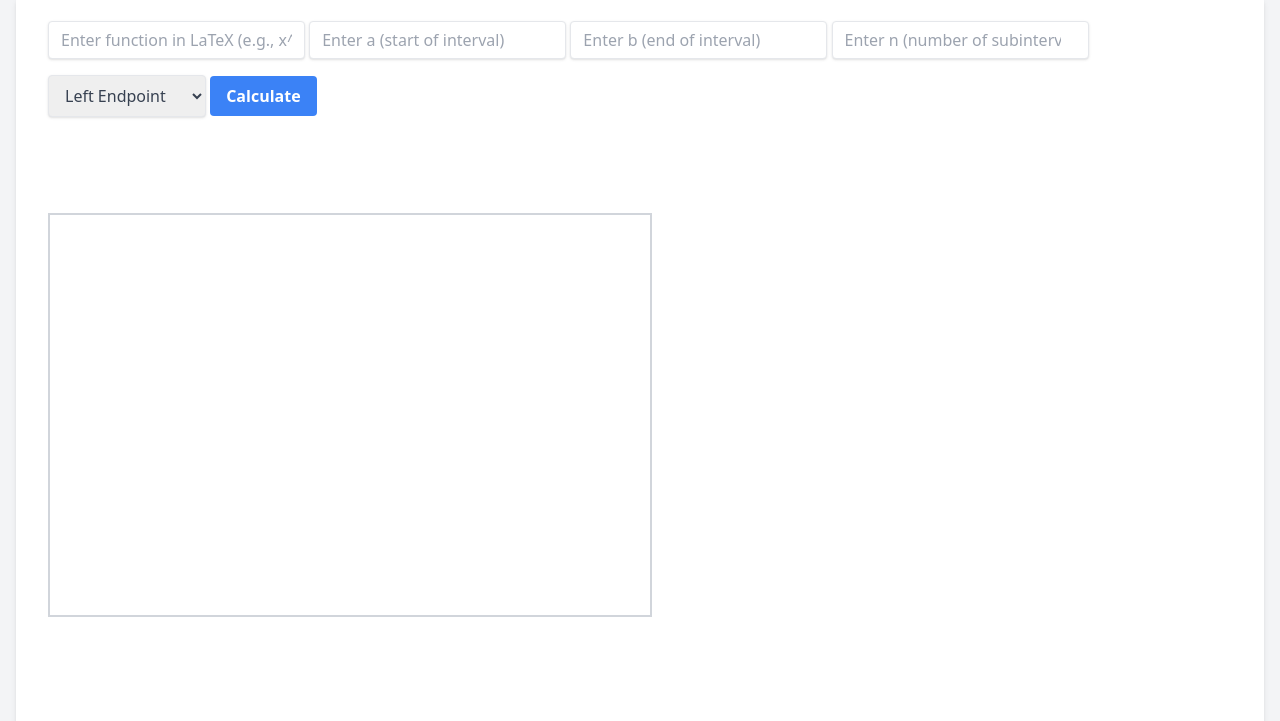
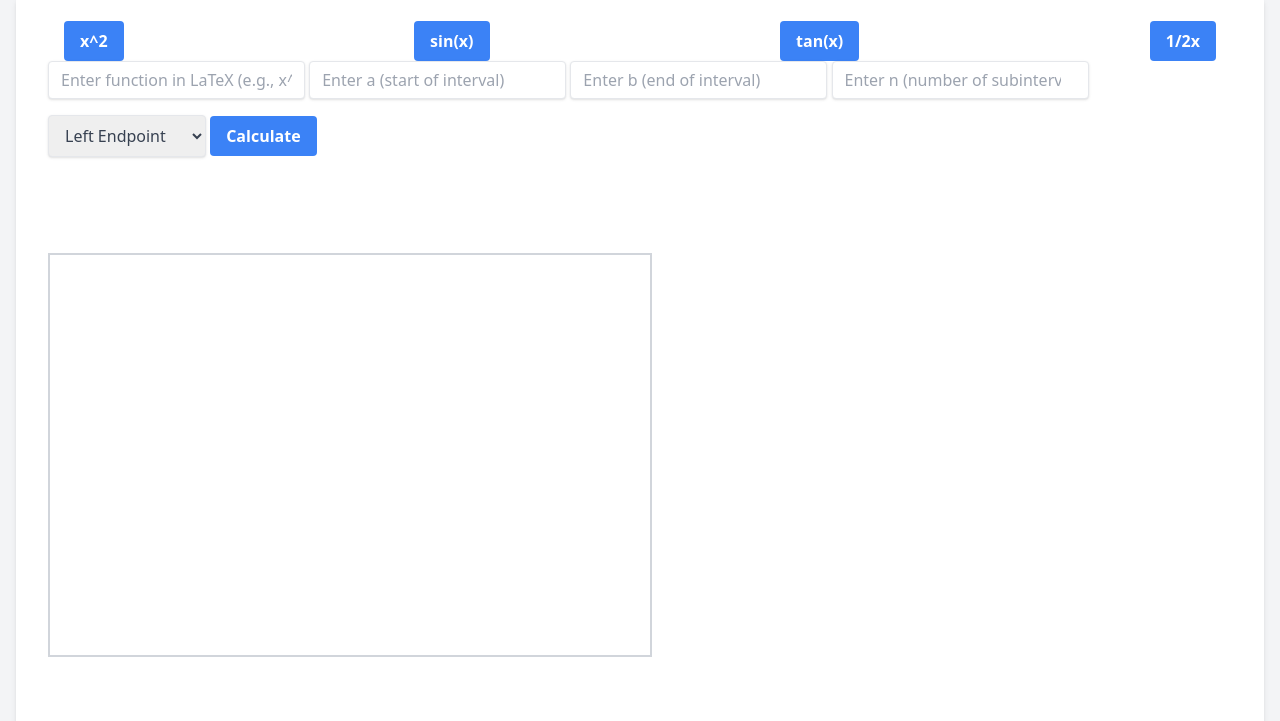
Before and after one commit to harri665/CosmemProject, a plain HTML site: page index.html in a window 1280 px wide. Shown: the part 79-800 px from the top of the page. Drawn offline with nearby package versions, Linux system fonts and the light colour scheme.

Commit message:
added examples

```diff
--- a/index.html
+++ b/index.html
@@ -17,7 +17,25 @@
 <body class="bg-gray-100 font-sans leading-normal tracking-normal">
     <div class="container mx-auto px-4">
         <h1 class="text-3xl pt-8 pb-2 text-center font-bold">Riemann Sum Calculator</h1>
+
         <div class="bg-white shadow-md rounded px-8 pt-6 pb-8 mb-4 flex flex-col">
+            <div class="container mx-auto px-4">
+                <div class="flex justify-between items-center">
+                    <button class="btn bg-blue-500 hover:bg-blue-700 text-white font-bold py-2 px-4 rounded" onclick="example('x^2',0,10,5,'left')">
+                        x^2
+                    </button>
+                    <button class="btn bg-blue-500 hover:bg-blue-700 text-white font-bold py-2 px-4 rounded" onclick="example('sin(x)',0,10,20,'left')">
+                        sin(x)
+                    </button>
+                    <button class="btn bg-blue-500 hover:bg-blue-700 text-white font-bold py-2 px-4 rounded" onclick="example('tan(x)',1.2,2,20,'midpoint')">
+                        tan(x)
+                    </button>
+                    <button class="btn bg-blue-500 hover:bg-blue-700 text-white font-bold py-2 px-4 rounded" onclick="example('1/2x',0,10,5,'right')">
+                        1/2x
+                    </button>
+                </div>
+            </div>
+
             <form id="riemannForm" class="mb-4">
                 <input type="text" oninput="updateLaTeX(this.value)" onchange="calculateRiemannSum()" id="functionInput" placeholder="Enter function in LaTeX (e.g., x^2)" class="shadow appearance-none border rounded py-2 px-3 text-gray-700 leading-tight focus:outline-none focus:shadow-outline mb-4" required>
                 <input type="number" onchange="calculateRiemannSum()" id="a" placeholder="Enter a (start of interval)" class="shadow appearance-none border rounded py-2 px-3 text-gray-700 leading-tight focus:outline-none focus:shadow-outline mb-4" required>
--- a/riemann.js
+++ b/riemann.js
@@ -111,3 +111,12 @@ function drawFunctionAndRectangles(func, a, b, n, sum, method) {
         ctx.stroke();
     }
 }
+
+function example(func,a,b,n,method) {
+    document.getElementById('functionInput').value = func
+    document.getElementById('a').value = a
+    document.getElementById('b').value = b
+    document.getElementById('n').value = n
+    document.getElementById('method').value = method
+    calculateRiemannSum()
+}
```
